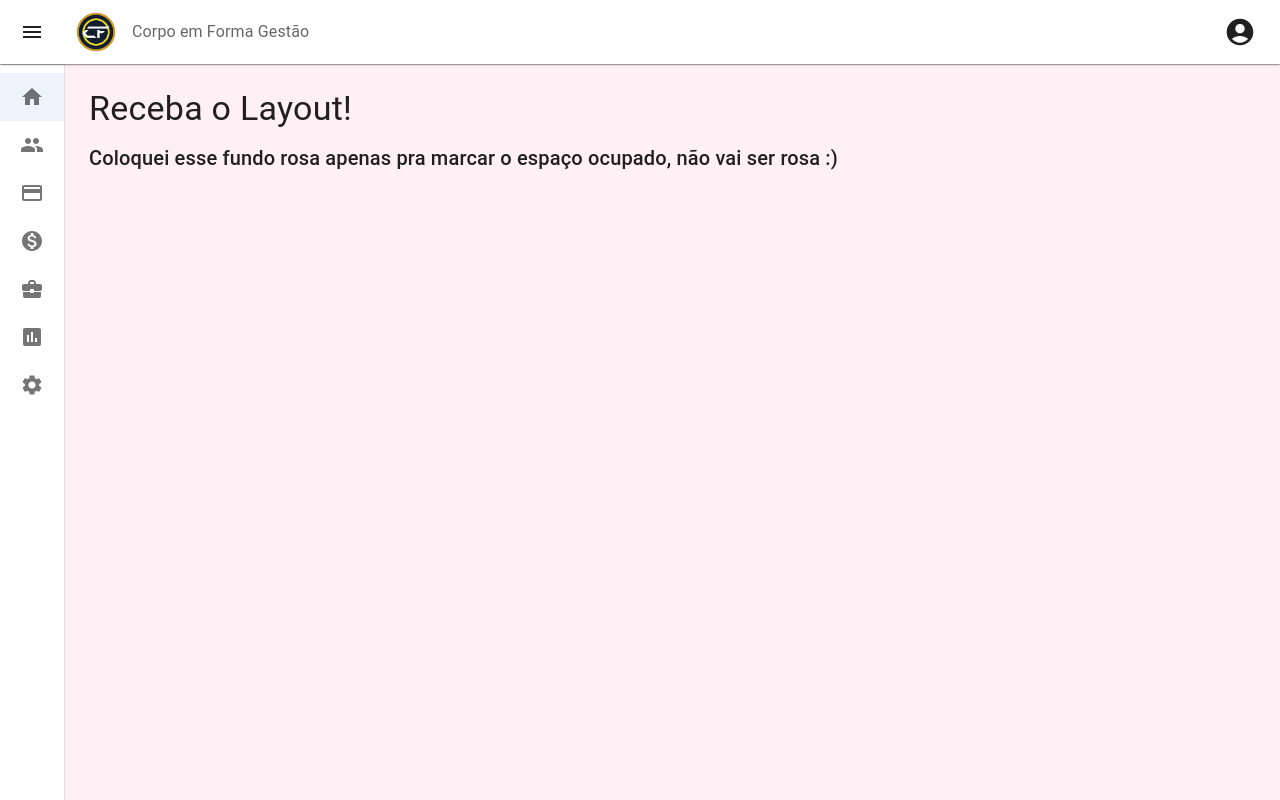
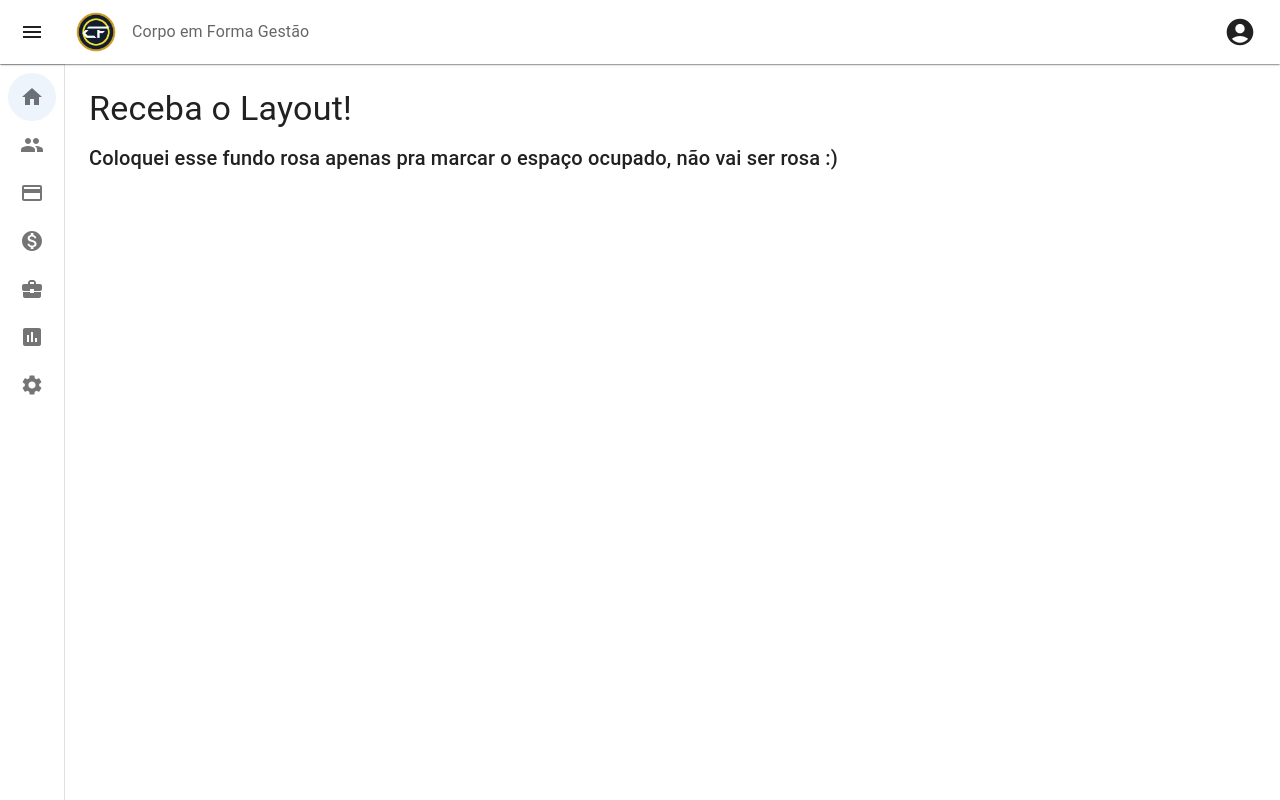
Before and after one commit to PabloVini28/projeto-integrado-1, a React (Vite) app: page /#/ in a window 1280 px wide. Built offline with nearby package versions, Linux system fonts and the light colour scheme.

Commit message:
Altera interação de botões

```diff
--- a/src/layouts/MainLayout.jsx
+++ b/src/layouts/MainLayout.jsx
@@ -221,7 +221,14 @@ export default function MainLayout() {
                                 component={RouterLink}
                                 to={item.path}
                                 selected={location.pathname === item.path}
-                                sx={{ minHeight: 48, justifyContent: open ? 'initial' : 'center', px: 2.5 }}
+                                sx={{
+                                    minHeight: 48,
+                                    justifyContent: open ? 'initial' : 'center',
+                                    px: 2.5,
+                                    borderRadius: 7,
+                                    mx: 1,
+                                    width: 'auto',
+                                }}
                             >
                                 <ListItemIcon sx={{ minWidth: 0, mr: open ? 3 : 'auto', justifyContent: 'center' }}>
                                     {item.icon}
@@ -235,7 +242,7 @@ export default function MainLayout() {
 
             <Box
                 component="main"
-                sx={{ flexGrow: 1, p: 3, backgroundColor: '#FFF0F5' }}
+                sx={{ flexGrow: 1, p: 3, backgroundColor: '#FFFFFF' }}
             >
                 <DrawerHeader />
                 <Outlet />
```
